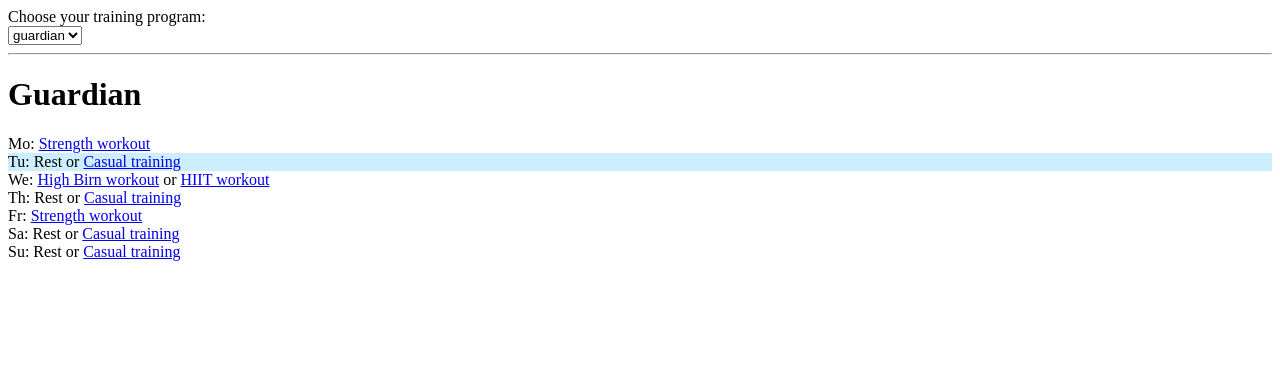
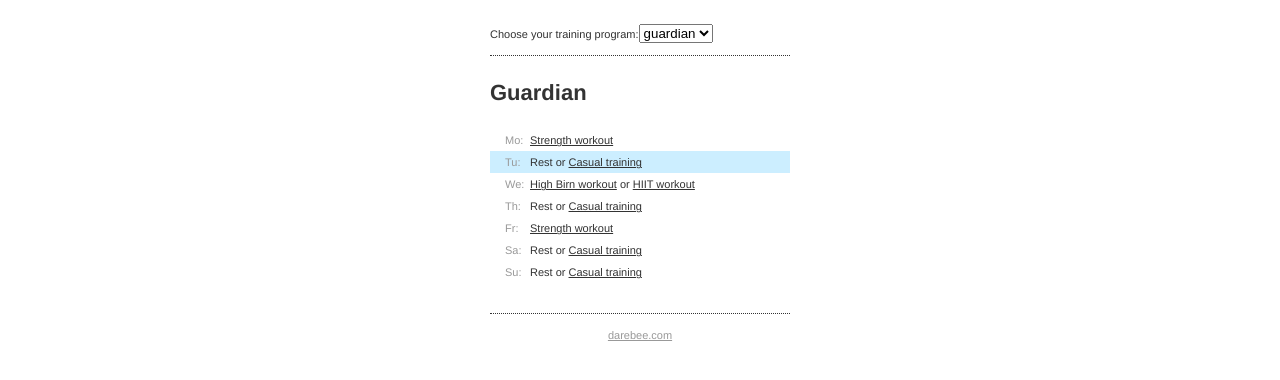
Before and after one commit to Lana-sloth/training-plan, an Angular app: page / in a window 1280 px wide. Shown: the top 380 px of the page. Built offline with nearby package versions, Linux system fonts and the light colour scheme.

Commit message:
css styles are added

```diff
--- a/src/app/app.component.css
+++ b/src/app/app.component.css
@@ -0,0 +1,39 @@
+body,
+div,
+span,
+a {
+    font-family: Helvetica, sans-serif;
+    color: #333333;
+    font-size: 11px;
+    line-height: 2;
+}
+
+nav {
+    padding: 0 0 10px 0;
+    border-bottom: 1px dotted #333333;
+}
+
+.dayOfWeek {
+    width: 25px;
+    display: inline-block;
+    color: #999999;
+    padding: 0 0 0 15px;
+}
+
+.container {
+    width: 300px !important;
+    margin-left: auto;
+    margin-right: auto;
+    padding: 15px;
+}
+
+footer {
+    text-align: center;
+    border-top: 1px dotted #333333;
+    padding: 10px 0 0 0;
+    margin: 30px 0 0 0;
+}
+
+footer a {
+    color: #999999;
+}
--- a/src/app/habits/components/navbar.component.ts
+++ b/src/app/habits/components/navbar.component.ts
@@ -6,7 +6,8 @@ import { Workout } from '../models/habits.models';
   selector: 'navbar',
   styleUrls: ['../../app.component.css'],
   template: `
-    <div>Choose your training program:</div>
+    <nav>
+        <span>Choose your training program:</span>
         <select #x (change)='onChoose(x.value)'>
             <option
             *ngFor='let workout of workouts'
@@ -14,7 +15,7 @@ import { Workout } from '../models/habits.models';
                 {{ workout.title }}
             </option>
         </select>
-    <hr>
+    </nav>
   `
 })
 export class NavbarComponent {
--- a/src/app/habits/habits.component.ts
+++ b/src/app/habits/habits.component.ts
@@ -6,6 +6,7 @@ import { Workout } from './models/habits.models';
   selector: 'habits',
   styleUrls: ['../app.component.css'],
   template: `
+    <div class='container'>
         <navbar
         (choose)='chooseHandler($event)'
         [workouts]='this.workouts'
@@ -17,21 +18,25 @@ import { Workout } from './models/habits.models';
             <div
             *ngFor='let exersise of chosenWorkout.exersises'
             [style.backgroundColor]='(getDayOfWeek(exersise.index) ? "#cceeff":"#fff")'>
-            <span> {{ exersise.day }}: </span>
+                <div class='dayOfWeek'> {{ exersise.day }}: </div>
 
                 <span *ngIf='!exersise.workout.combine'>
-                <a *ngIf='exersise.workout.link' href='{{ exersise.workout.link }}'>{{ exersise.workout.name }}</a>
+                    <a *ngIf='exersise.workout.link' href='{{ exersise.workout.link }}' target='_blank'>{{ exersise.workout.name }}</a>
                     <span *ngIf='!exersise.workout.link'>{{ exersise.workout.name }}</span>
                 </span>
 
                 <span *ngIf='exersise.workout.combine'>
-                <a *ngIf='exersise.workout.firstLink' href='{{ exersise.workout.firstLink }}'>{{ exersise.workout.firstName }}</a>
+                    <a *ngIf='exersise.workout.firstLink' href='{{ exersise.workout.firstLink }}' target='_blank'>{{ exersise.workout.firstName }}</a>
                     <span *ngIf='!exersise.workout.firstLink'>{{ exersise.workout.firstName }}</span> or
-                <a *ngIf='exersise.workout.secondLink' href='{{ exersise.workout.secondLink }}'>{{ exersise.workout.secondName }}</a>
+                    <a *ngIf='exersise.workout.secondLink' href='{{ exersise.workout.secondLink }}' target='_blank'>{{ exersise.workout.secondName }}</a>
                     <span *ngIf='!exersise.workout.secondLink'>{{ exersise.workout.secondName }}</span>
                 </span>
 
             </div>
+        </div>
+        <footer>
+            <a href='https://darebee.com/'>darebee.com</a>
+        </footer>
     </div>
   `
 })
```
Lines whose indentation alone changed are shown as unchanged.
